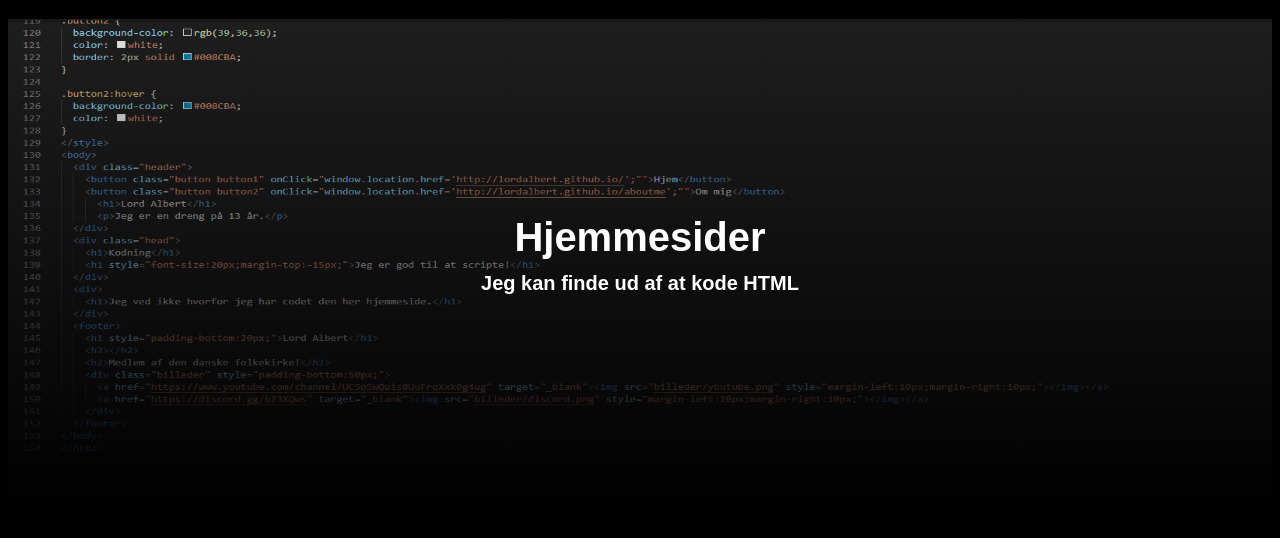
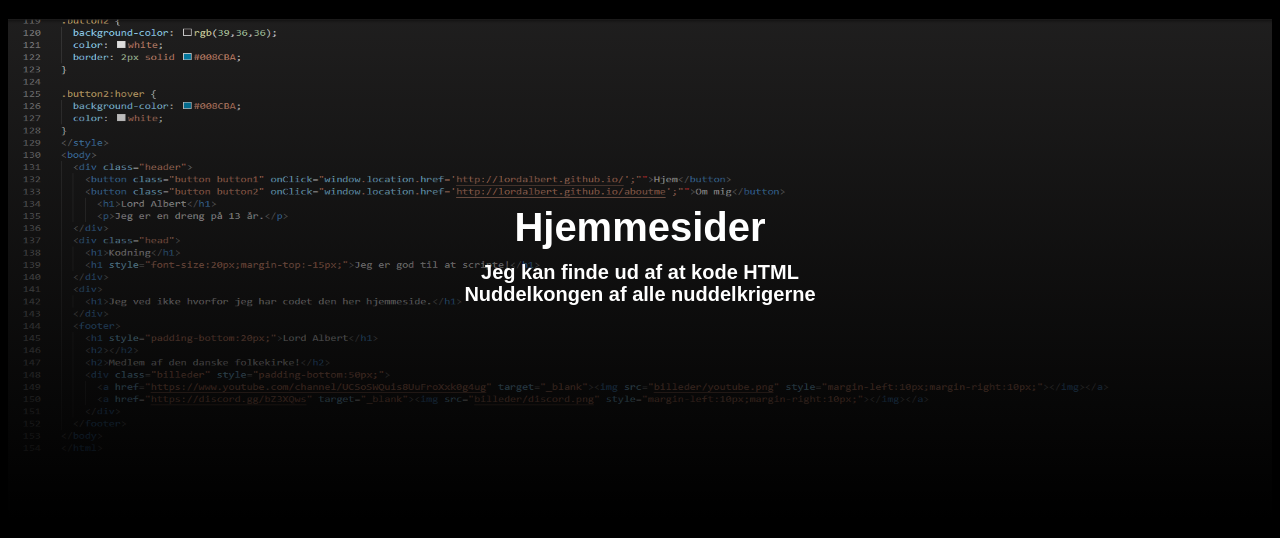
Before and after one commit to LordAlbert/LordAlbert.github.io, a plain HTML site: page index.html in a window 1280 px wide. Shown: the part 722-1260 px from the top of the page. Drawn offline with Linux system fonts and the light colour scheme.

Commit message:
Update index.html

```diff
--- a/index.html
+++ b/index.html
@@ -143,6 +143,7 @@ footer h2 {
 	<div class="head2">
 		<h1>Hjemmesider</h1>
 		<h1 style="font-size:20px;margin-top:-15px;">Jeg kan finde ud af at kode HTML</h1>
+    <h1 style="font-size:20px;margin-top:-15px;">Nuddelkongen af alle nuddelkrigerne</h1>
 	</div>
 	<footer>
 		<h1 style="padding-bottom:20px;">Lord Albert</h1>
```
